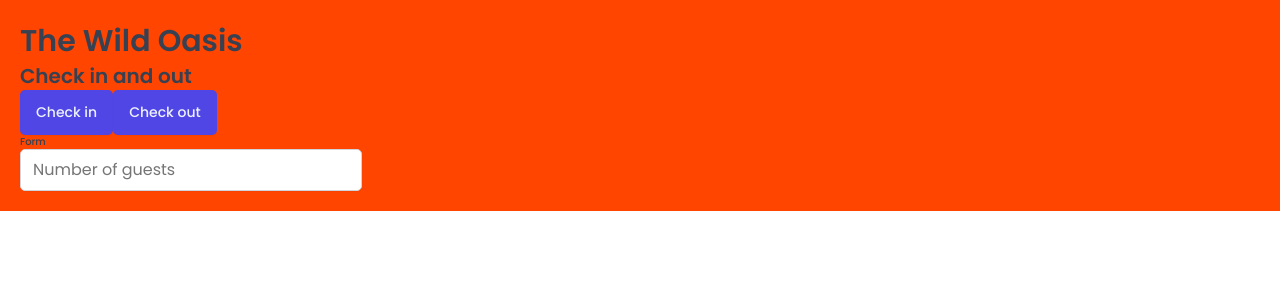
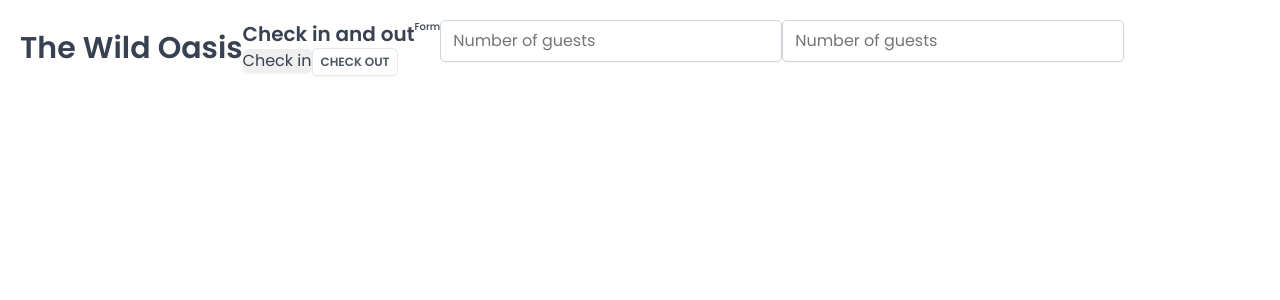
Before and after one commit to bikokwa/the-wild-oasis, a React (Vite) app: page / in a window 1280 px wide. Shown: the top 300 px of the page. Built offline with nearby package versions, Linux system fonts and the light colour scheme; a web font is replaced by a local one.

Commit message:
more reusable styled components

```diff
--- a/src/App.jsx
+++ b/src/App.jsx
@@ -3,9 +3,9 @@ import GlobalStyles from "./styles/GlobalStyles";
 import Button from "./ui/Button";
 import Input from "./ui/Input";
 import Heading from "./ui/Heading";
+import Row from "./ui/Row";
 
 const StyledApp = styled.div`
-  background-color: orangered;
   padding: 20px;
 `;
 
@@ -14,14 +14,27 @@ function App() {
     <>
       <GlobalStyles />
       <StyledApp>
-        <Heading as="h1">The Wild Oasis</Heading>
+        <Row>
+          <Row type="horizontal">
+            <Heading as="h1">The Wild Oasis</Heading>
 
-        <Heading as="h2">Check in and out</Heading>
-        <Button>Check in</Button>
-        <Button>Check out</Button>
+            <div>
+              <Heading as="h2">Check in and out</Heading>
+              <Button>Check in</Button>
+              <Button variation="secondary" size="small">
+                Check out
+              </Button>
+            </div>
+          </Row>
 
-        <Heading as="h3">Form</Heading>
-        <Input type="number" placeholder="Number of guests" />
+          <Row>
+            <Heading as="h3">Form</Heading>
+            <form>
+              <Input type="number" placeholder="Number of guests" />
+              <Input type="number" placeholder="Number of guests" />
+            </form>
+          </Row>
+        </Row>
       </StyledApp>
     </>
   );
--- a/src/ui/Button.jsx
+++ b/src/ui/Button.jsx
@@ -49,19 +49,17 @@ const variations = {
 };
 
 const Button = styled.button`
-  font-size: 1.4rem;
-  padding: 1.2rem 1.6rem;
-  font-weight: 500;
   border: none;
   border-radius: var(--border-radius-sm);
-  background-color: var(--color-brand-600);
-  color: var(--color-brand-50);
   box-shadow: var(--shadow-sm);
-  cursor: pointer;
 
-  &:hover {
-    background-color: var(--color-brand-700);
-  }
+  ${(props) => sizes[props.size]}
+  ${(props) => variations[props.variation]}
 `;
 
+Button.defaultProps = {
+  variation: "primary",
+  size: "medium",
+};
+
 export default Button;
--- /dev/null
+++ b/src/ui/Row.jsx
@@ -0,0 +1,25 @@
+import styled, { css } from "styled-components";
+
+const Row = styled.div`
+  display: flex;
+
+  ${(props) =>
+    props.type === "horizontal" &&
+    css`
+      justify-content: space-between;
+      align-items: center;
+    `}
+
+  ${(props) =>
+    props.type === "vertical" &&
+    css`
+      flex-direction: column;
+      gap: 1.6rem;
+    `}
+`;
+
+Row.defaultProps = {
+  type: "vertical",
+};
+
+export default Row;
```
